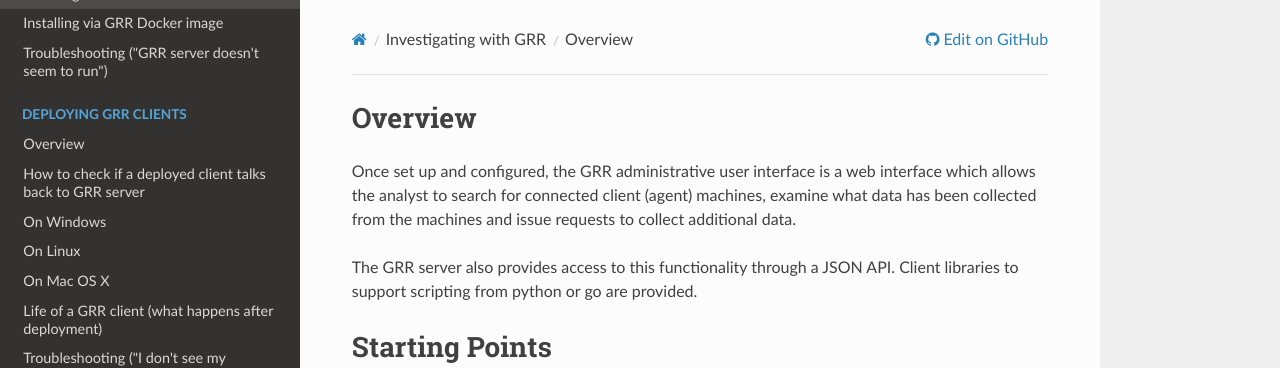
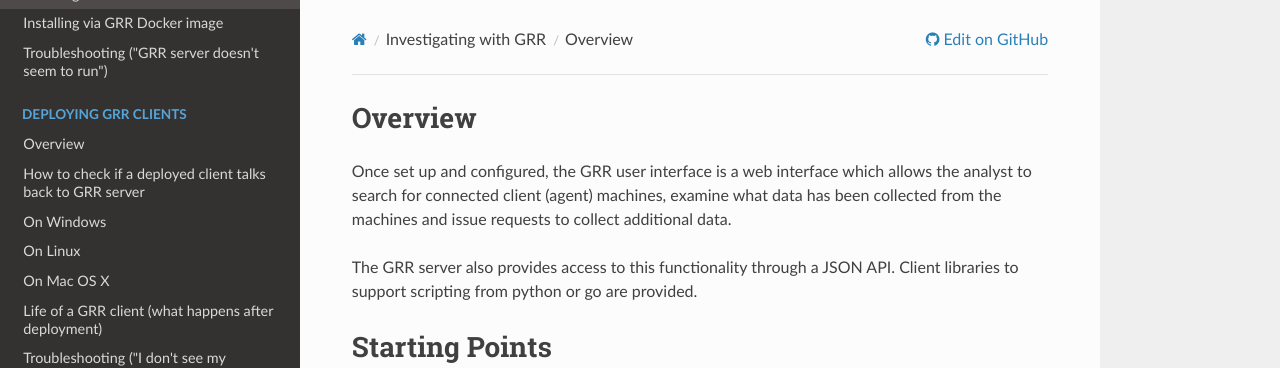
Before and after one commit to google/grr-doc, an MkDocs documentation site: the page built from docs/investigating-with-grr/overview.md, in a window 1280 px wide and 1366 px high. Shown: the top 368 px of the window. Built offline with MkDocs 1.6.1, drawn with Linux system fonts in a browser that asks for light colours; nearby versions of some CDN libraries; old or Windows-style settings are respelled for this version of MkDocs; some of the changed lines change nothing that is shown.

Commit message:
Some changes to the investigating overview.

```diff
--- a/docs/investigating-with-grr/overview.md
+++ b/docs/investigating-with-grr/overview.md
@@ -1,7 +1,7 @@
 
 # Overview
 
-Once set up and configured, the GRR administrative user interface is a web
+Once set up and configured, the GRR user interface is a web
 interface which allows the analyst to search for connected client (agent)
 machines, examine what data has been collected from the machines and issue
 requests to collect additional data.
@@ -16,7 +16,7 @@
 
 ## Virtual File System
 
-The [virtual file system](virtual-file-system.md) shows the files, directories,
+The [virtual file system](vfs/virtual-file-system/) shows the files, directories,
 and registry entries which have already been collect from a client. It shows
 when the entry was collected, and provides some buttons to collect additional
 buttons of this sort.
@@ -28,7 +28,7 @@
 
 A [Flow](flows/what-are-flows.md) performs one or more operations on a client
 machine, in order to collect or check for data. For example, the data collection
-buttons shown by the [virtual file system](#virtual-file-system) start flows to
+buttons shown by the [virtual file system](vfs/virtual-file-system/) start flows to
 collect specific files and directories. However, flows can do many other
 things - from searching a directory for files containing a particular substring,
 to recording the current network configuration. The administrative interface
```
